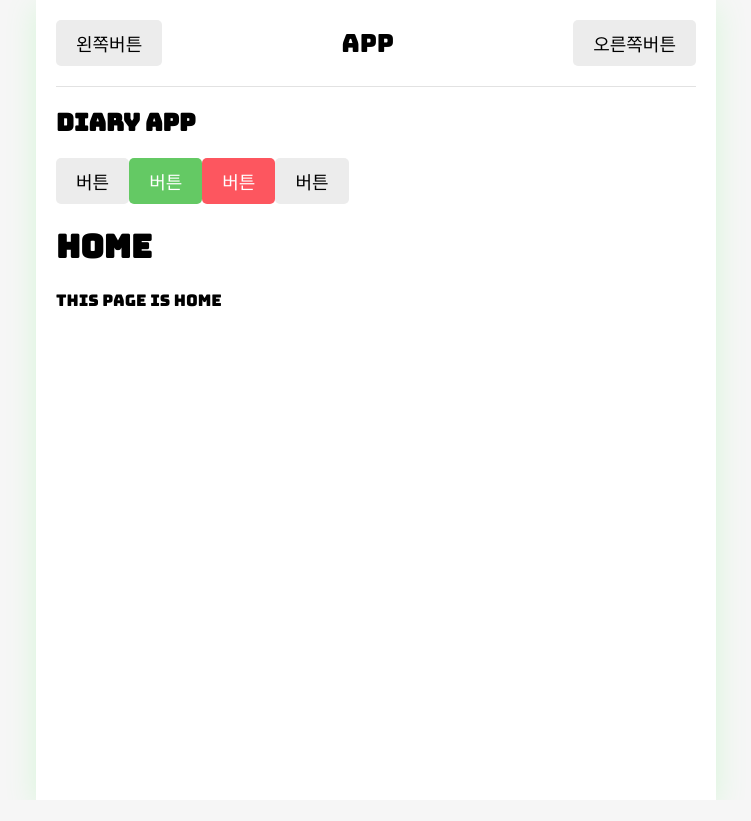
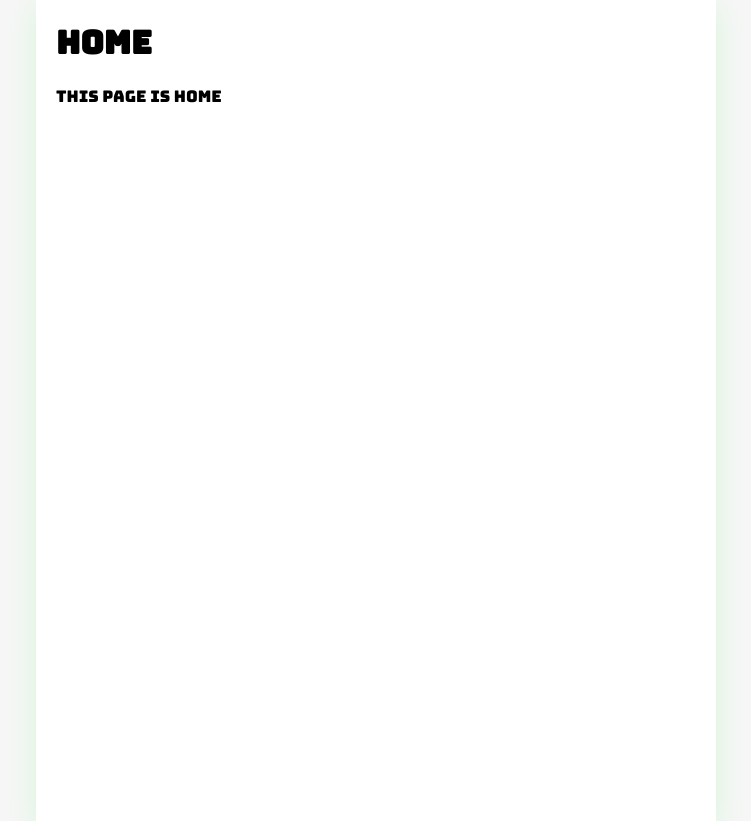
Before and after one commit to hyeonukdev/react-diary, a React (Create React App) app: page / in a window 1280 px wide. Shown: the whole page, without its empty margins (264-1015 px from the left). Before the commit the page ends 800 px from the top, so only its background shows below. Built offline with nearby package versions, Linux system fonts and the light colour scheme.

Commit message:
:fire: Remove code

```diff
--- a/src/App.js
+++ b/src/App.js
@@ -6,44 +6,10 @@ import Edit from "./pages/Edit";
 import New from "./pages/New";
 import Diary from "./pages/Diary";
 
-//components
-import MyButton from "./components/MyButton";
-import MyHeader from "./components/MyHeader";
-
 function App() {
   return (
     <BrowserRouter>
       <div className="App">
-        <MyHeader
-          headText={"App"}
-          leftChild={
-            <MyButton text={"왼쪽버튼"} onClick={() => alert("왼쪽클릭")} />
-          }
-          rightChild={
-            <MyButton text={"오른쪽버튼"} onClick={() => alert("오른쪽클릭")} />
-          }
-        />
-        <h2>DIARY APP</h2>
-        <MyButton
-          text={"버튼"}
-          onClick={() => alert("버튼 클릭")}
-          type={"123"}
-        />
-        <MyButton
-          text={"버튼"}
-          onClick={() => alert("버튼 클릭")}
-          type={"positive"}
-        />
-        <MyButton
-          text={"버튼"}
-          onClick={() => alert("버튼 클릭")}
-          type={"negative"}
-        />
-        <MyButton
-          text={"버튼"}
-          onClick={() => alert("버튼 클릭")}
-          type={"default"}
-        />
         <Routes>
           <Route path="/" element={<Home />} />
           <Route path="/new" element={<New />} />
```
